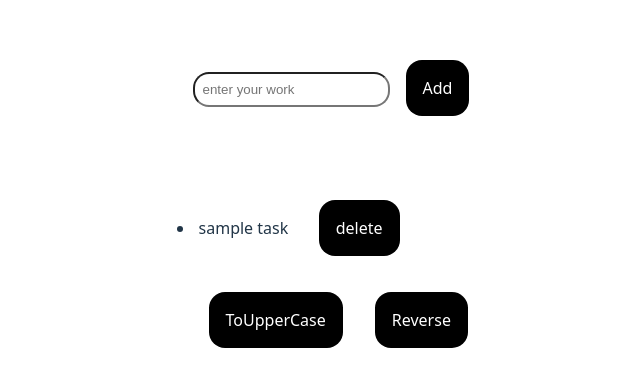
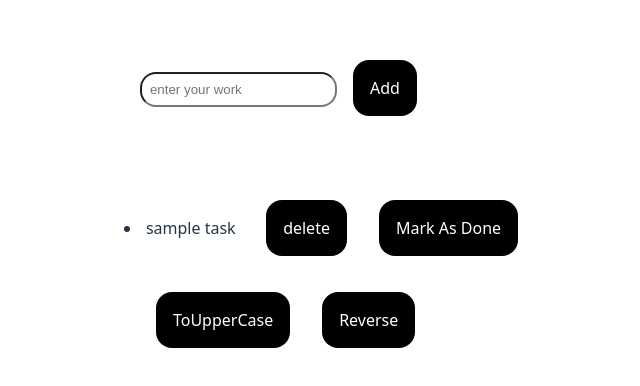
Before and after one commit to nishav07/React-playground, a React (Vite) app: page / in a window 1280 px wide. Shown: the part 202-588 px from the top of the page, without its empty margins (301-941 px from the left). Built offline with nearby package versions, Linux system fonts and the light colour scheme.

Commit message:
leaning adv topics

```diff
--- a/src/TodoList.jsx
+++ b/src/TodoList.jsx
@@ -5,7 +5,7 @@ import { v4 as uuidv4 } from 'uuid';
 
 
 export default function TodoList () {
-    let [todo,setTodo] = useState([{task:"sample task", id:uuidv4()}]);
+    let [todo,setTodo] = useState([{task:"sample task", id:uuidv4(),done:false}]);
     let [newTodo,setNewTodo] = useState([""])
     // console.log(`todo before rendered ${todo.id}`);
 
@@ -20,7 +20,7 @@ export default function TodoList () {
         console.log("Naya todo hai ye",newTodo);
         console.log("new task add krna haii");
         setTodo((prevTodo) => {
-            return [...prevTodo,{task:newTodo,id:uuidv4()}];
+            return [...prevTodo,{task:newTodo,id:uuidv4(),done:false}];
         })
         setNewTodo("");
     }
@@ -49,6 +49,19 @@ export default function TodoList () {
 
     }
 
+    ////////////////////////////////////////////////
+
+    let markAsDone = (id) => {
+        setTodo( (prev)  =>  prev.map((t) => {  //single index of array mai bhi change krne ke liye map hi use krna hai
+                if(id === t.id){
+                    return {...t,done:true}
+                } else {
+                    return t
+                }
+            })
+        )
+    }
+
     return (<div>
         <input type="text" placeholder="enter your work" value={newTodo} onChange={updateTodo} />
 <button onClick={addNewTask}>Add</button>
@@ -59,12 +72,15 @@ export default function TodoList () {
 <ul>
     { todo.map((todos) => (
         <li key={todos.id}>
-            <span>{todos.task}</span>
+            <span style={{textDecoration:todos.done? "line-through":"none"}}>{todos.task}</span>
             &nbsp;
             &nbsp;
             <button onClick={() => {
                 deleteFromTodo(todos.id)
             }}>delete</button>
+            <button onClick={() => {
+                markAsDone(todos.id)
+            }}>Mark As Done</button>
         </li>
 
 
```
